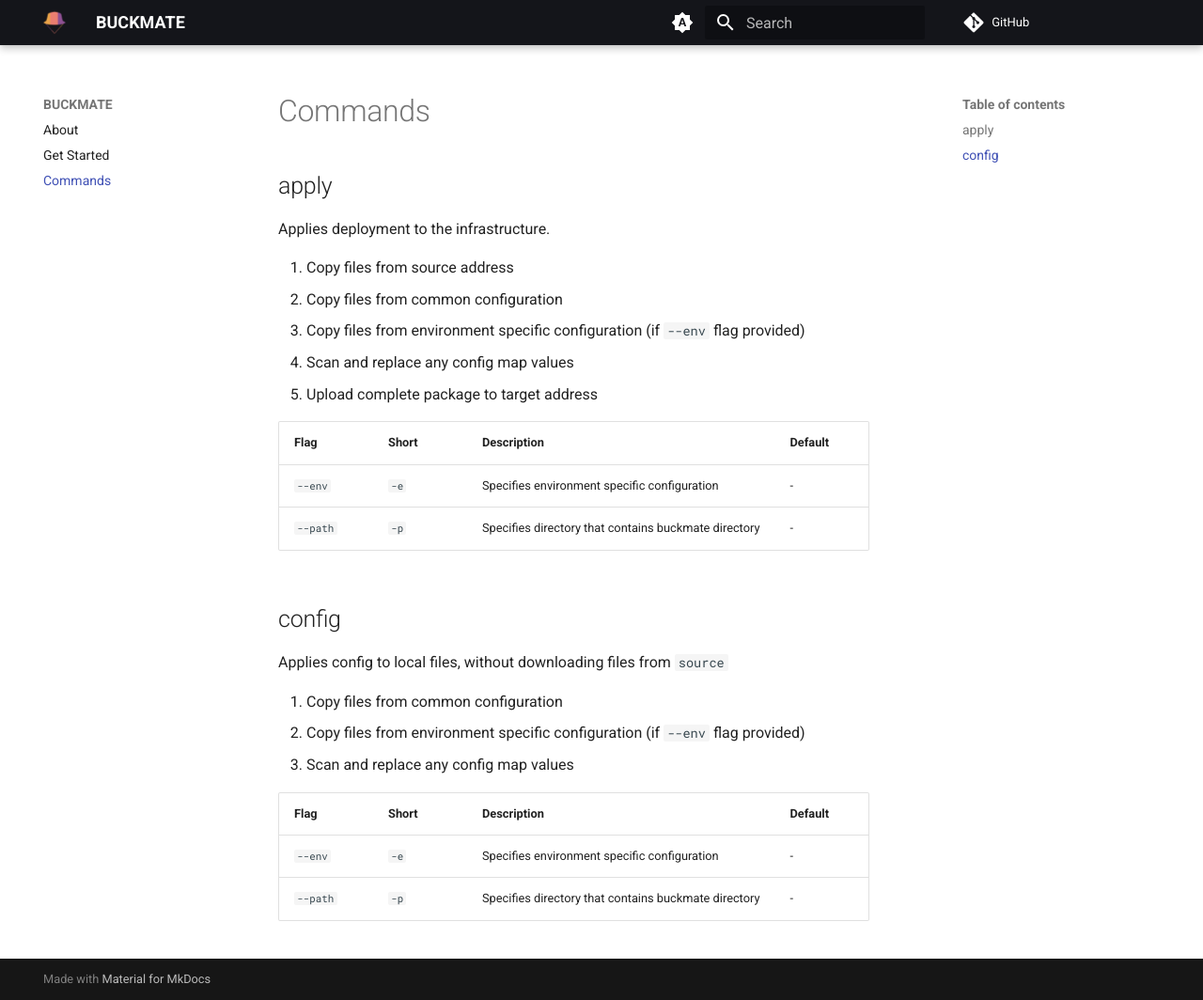
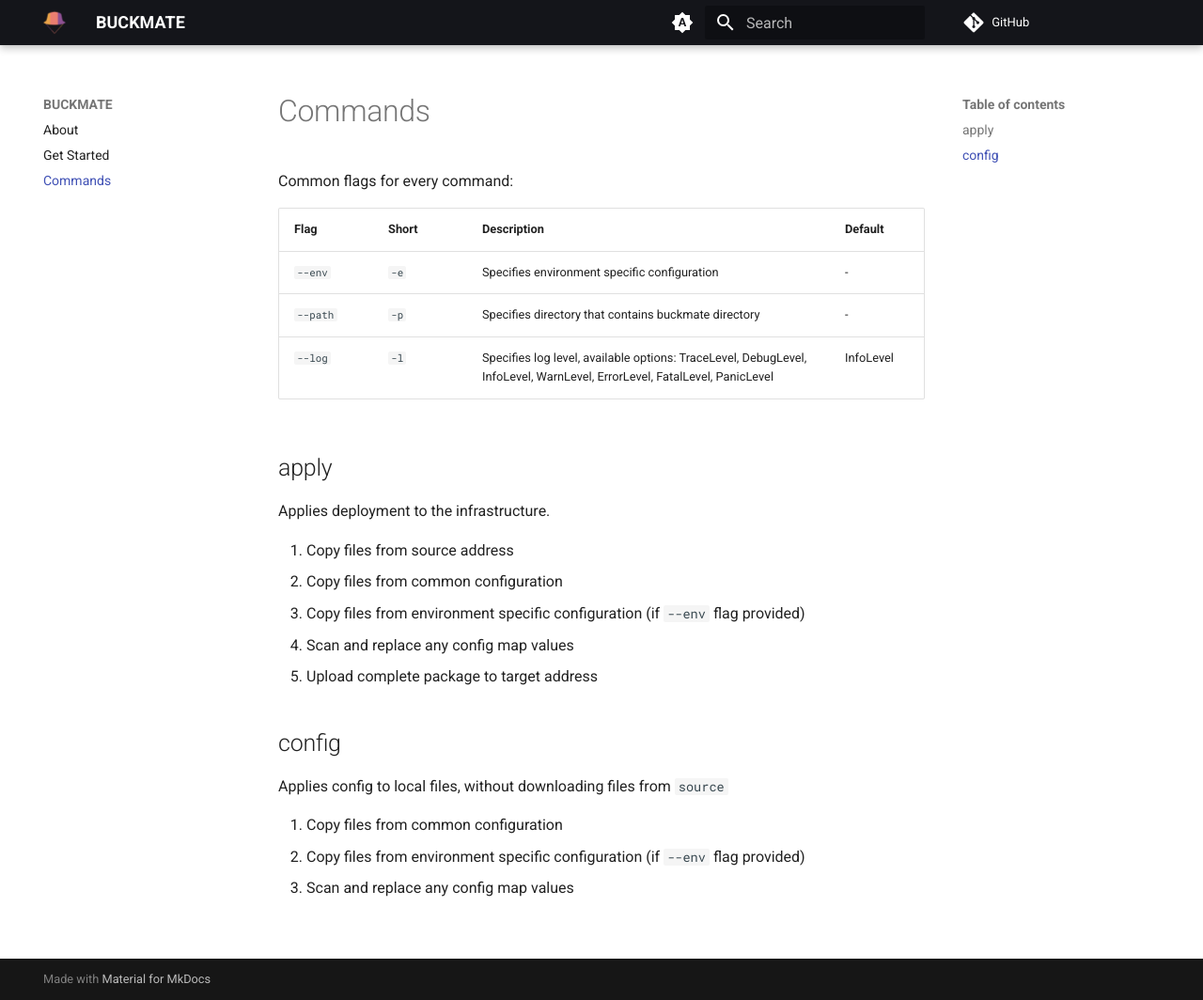
Before and after one commit to afternun/buckmate, an MkDocs documentation site: the page built from docs/docs/commands.md, in a window 1280 px wide and 1064 px high. Shown: the whole window at 94% size. Built offline with MkDocs 1.6.1 and Material for MkDocs 9.7.7, drawn with Linux system fonts in a browser that asks for light colours; comment, search, counter and statistics services are not loaded.

Commit message:
docs updates

```diff
--- a/docs/docs/commands.md
+++ b/docs/docs/commands.md
@@ -1,4 +1,13 @@
 # Commands
+
+Common flags for every command:
+
+| Flag   | Short | Description                                          | Default |
+|--------|-------|------------------------------------------------------|---------|
+| `--env`  | `-e`    | Specifies environment specific configuration         | -       |
+| `--path` | `-p`    | Specifies directory that contains buckmate directory | -       |
+| `--log` | `-l`    | Specifies log level, available options: TraceLevel, DebugLevel, InfoLevel, WarnLevel, ErrorLevel, FatalLevel, PanicLevel | InfoLevel       |
+
 ## apply
 
 Applies deployment to the infrastructure.
@@ -9,11 +18,6 @@ Applies deployment to the infrastructure.
 4. Scan and replace any config map values
 5. Upload complete package to target address
 
-| Flag   | Short | Description                                          | Default |
-|--------|-------|------------------------------------------------------|---------|
-| `--env`  | `-e`    | Specifies environment specific configuration         | -       |
-| `--path` | `-p`    | Specifies directory that contains buckmate directory | -       |
-
 ## config
 
 Applies config to local files, without downloading files from `source`
@@ -21,8 +25,3 @@ Applies config to local files, without downloading files from `source`
 1. Copy files from common configuration
 2. Copy files from environment specific configuration (if `--env` flag provided)
 3. Scan and replace any config map values
-
-| Flag   | Short | Description                                          | Default |
-|--------|-------|------------------------------------------------------|---------|
-| `--env`  | `-e`    | Specifies environment specific configuration         | -       |
-| `--path` | `-p`    | Specifies directory that contains buckmate directory | -       |
```
Also changed, not shown: README.md.
